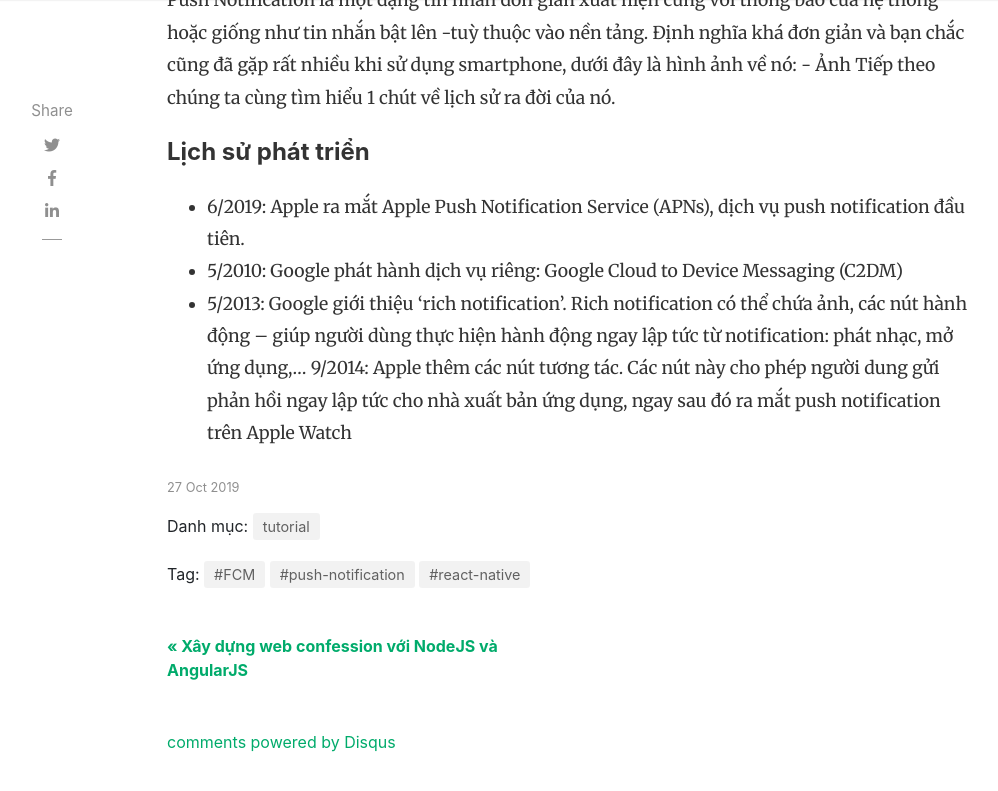
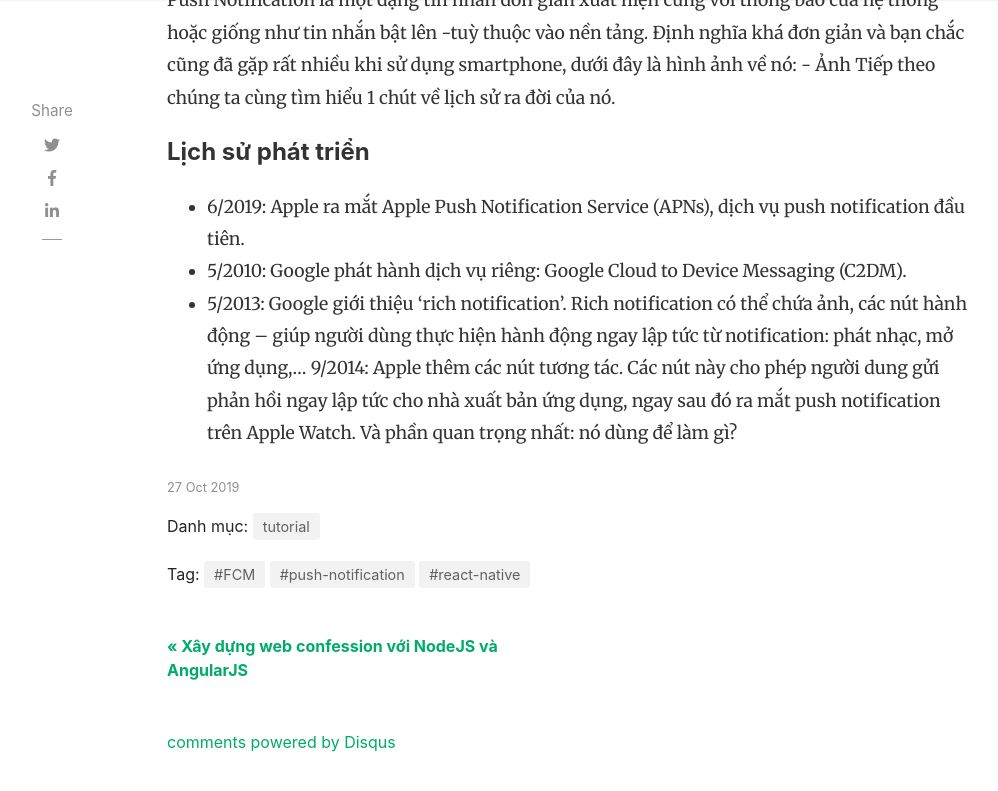
Before and after one commit to tuitucode/tuitucode.github.io, a Jekyll site: the page built from _posts/2019-10-27-push-notification-w-FCM-in-react-native.md, in a window 1280 px wide and 900 px high, scrolled down 1223 px, cut to the strip 0-818 px from the top of the window. Shown: the top 791 px of the strip, without its empty margins (118-1116 px from the left). Built offline with Jekyll 4.4.1, drawn with Linux system fonts in a browser that asks for light colours; nearby versions of some CDN libraries; comment, search, counter and statistics services are not loaded.

Commit message:
Create 2019-10-27-push-notification-w-FCM-in-react-native.md

```diff
--- a/_posts/2019-10-27-push-notification-w-FCM-in-react-native.md
+++ b/_posts/2019-10-27-push-notification-w-FCM-in-react-native.md
@@ -22,6 +22,7 @@
 Tiếp theo chúng ta cùng tìm hiểu 1 chút về lịch sử ra đời của nó.
 #### Lịch sử phát triển
 - 6/2019: Apple ra mắt Apple Push Notification Service (APNs), dịch vụ push notification đầu tiên.
-- 5/2010: Google phát hành dịch vụ riêng: Google Cloud to Device Messaging (C2DM)
+- 5/2010: Google phát hành dịch vụ riêng: Google Cloud to Device Messaging (C2DM).
 - 5/2013: Google giới thiệu ‘rich notification’. Rich notification có thể chứa ảnh, các nút hành động – giúp người dùng thực hiện hành động ngay lập tức từ notification: phát nhạc, mở ứng dụng,…
-9/2014: Apple thêm các nút tương tác. Các nút này cho phép người dung gửi phản hồi ngay lập tức cho nhà xuất bản ứng dụng, ngay sau đó ra mắt push notification trên Apple Watch
+9/2014: Apple thêm các nút tương tác. Các nút này cho phép người dung gửi phản hồi ngay lập tức cho nhà xuất bản ứng dụng, ngay sau đó ra mắt push notification trên Apple Watch.
+Và phần quan trọng nhất: nó dùng để làm gì?
```
